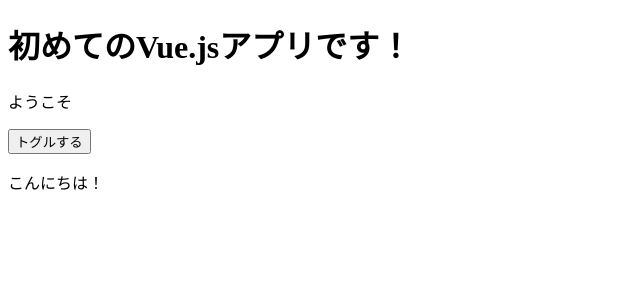
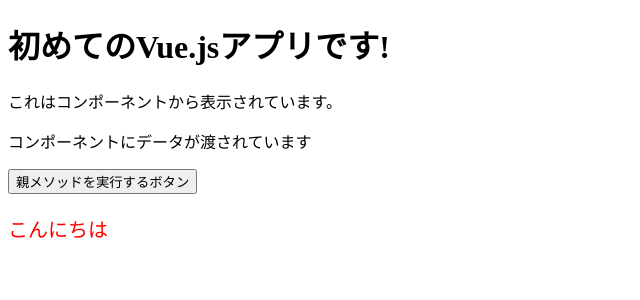
Before and after one commit to hirokazu1209/live-chat-vuejs, a Vue app: page / in a window 1280 px wide. Shown: the top 300 px of the page, without its empty margins (0-640 px from the left). Built offline with nearby package versions, Linux system fonts and the light colour scheme.

Commit message:
Vue.js_基本操作

```diff
--- /dev/null
+++ b/src/components/TestComponent.vue
@@ -0,0 +1,22 @@
+<template>
+  <div>
+    これはコンポーネントから表示されています。
+    <p>{{ message }}</p>
+    <!-- ボタンをクリックすると「onClick」メソッドが実行される -->
+    <button @click="onClick">親メソッドを実行するボタン</button>
+  </div>
+</template>
+
+<script>
+export default {
+  // 親コンポーネントから受け取るデータを定義する
+  props: ['message'],
+  methods: {
+    onClick() {
+      // 親コンポーネントのメソッドを実行することができる
+      // this.$emit('メソッド名')の書き方
+      this.$emit('toggle')
+    }
+  }
+}
+</script>
--- a/src/views/Welcome.vue
+++ b/src/views/Welcome.vue
@@ -1,17 +1,28 @@
 <template>
   <div>
     <h1>{{ title }}</h1>
-    <p v-if="isEnabled">{{ subtitle }}</p>
-    <button @dblclick="toggle">トグルする</button>
-    <p>{{ text }}</p>
+    <!-- データを子コンポーネントに渡している -->
+    <!-- :<props名>="<データの名前>" -->
+    <!-- <TestComponent :isEnabled="isEnabled" message="コンポーネントにデータが渡されています" /> -->
+
+    <!-- toggleという名前に一致する親コンポーネントのメソッドが実行される -->
+    <!-- @toggleは子コンポーネントのthis.$emit('toggle')に紐づいている -->
+    <!-- "toggle"はWelcome.vueのメソッド名であるtoggleに紐づいている -->
+    <TestComponent @toggle="toggle" message="コンポーネントにデータが渡されています" />
+    <p v-if="isEnabled">こんにちは</p>
   </div>
 </template>
 
 <script>
+import TestComponent from '../components/TestComponent.vue'
+
 export default {
+  components: {
+    TestComponent
+  },
   data() {
     return {
-      title: '初めてのVue.jsアプリです！',
+      title: '初めてのVue.jsアプリです!',
       subtitle: 'ようこそ',
       isEnabled: true
     }
@@ -32,3 +43,10 @@ export default {
   }
 }
 </script>
+
+<style scoped>
+  p {
+    font-size: 20px;
+    color: red;
+  }
+</style>
```
